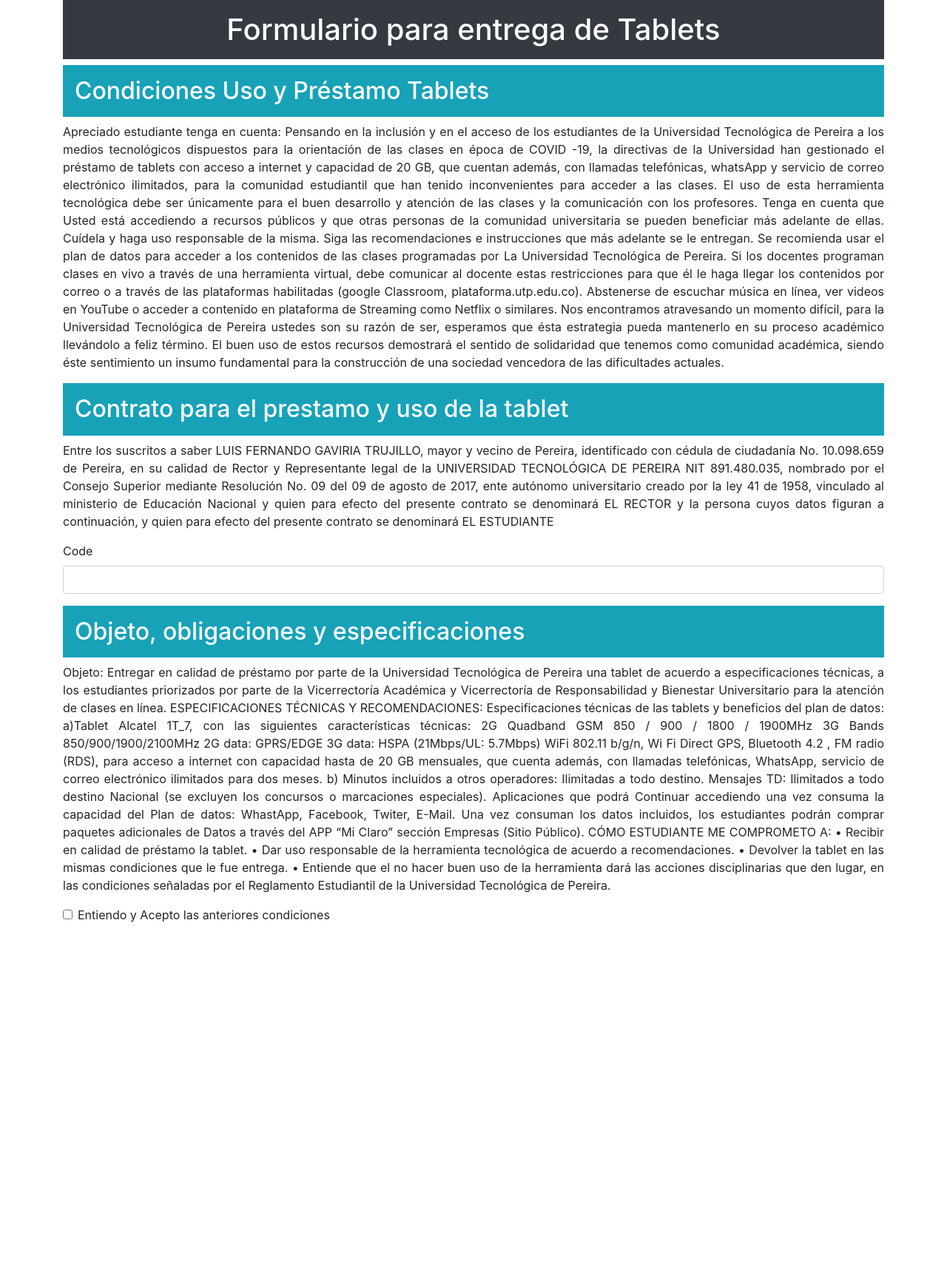
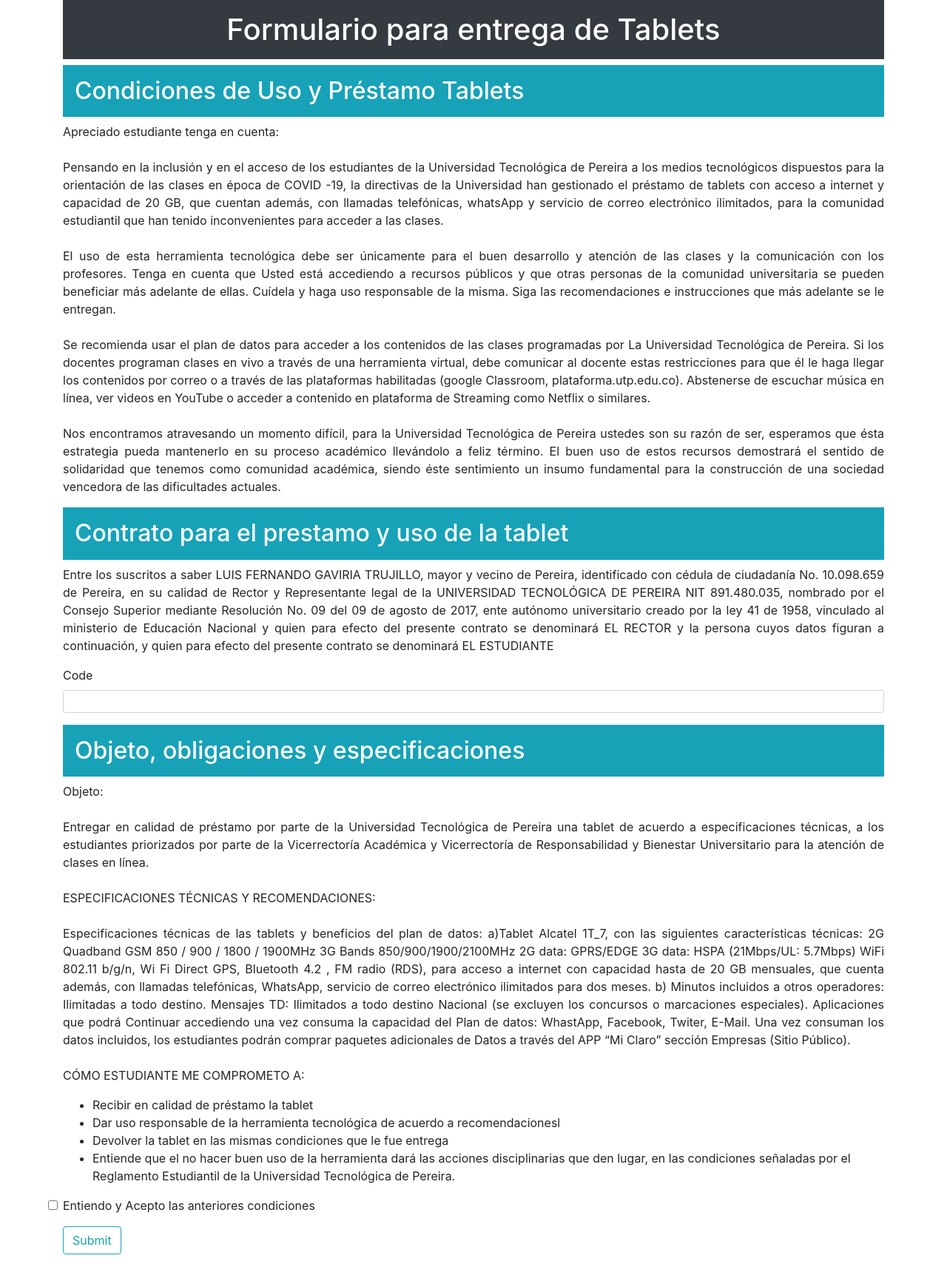
Before and after one commit to daduque/CorreosJS, a plain HTML site: page index.html in a window 1280 px wide. Shown: the whole page at 74% size. Before the commit the page ends 1265 px from the top, so only its background shows below. Drawn offline with nearby package versions, Linux system fonts and the light colour scheme.

Commit message:
Some corrections on styles

```diff
--- a/index.html
+++ b/index.html
@@ -14,15 +14,15 @@
     <div class="container">
         <h1 class="p-3 mb-2 bg-dark text-white d-flex justify-content-center">Formulario para entrega de Tablets</h1>
         <section>
-            <h2 class="p-3 mb-2 bg-info text-white">Condiciones Uso y Préstamo Tablets</h2>
-            <p class="text-justify">Apreciado estudiante tenga en cuenta:
+            <h2 class="p-3 mb-2 bg-info text-white">Condiciones de Uso y Préstamo Tablets</h2>
+            <p class="text-justify">Apreciado estudiante tenga en cuenta: <br><br>
 
                 Pensando en la inclusión y en el acceso de los estudiantes de la Universidad Tecnológica de Pereira a los medios tecnológicos dispuestos para la orientación de las clases en época de COVID -19, la directivas de la Universidad han gestionado el préstamo de  tablets con acceso a internet y capacidad de 20 GB, que cuentan además, con llamadas telefónicas, whatsApp y servicio de correo electrónico ilimitados, para la comunidad estudiantil que han tenido inconvenientes para acceder a las clases.
-
+                <br><br>
                 El uso de esta herramienta tecnológica debe ser únicamente para el buen desarrollo y atención  de las clases y la comunicación con los profesores. Tenga en cuenta que Usted está accediendo a recursos públicos y que otras personas de la comunidad universitaria se pueden beneficiar más adelante de ellas. Cuídela y haga uso responsable de la misma. Siga las recomendaciones e instrucciones que más adelante se le entregan.
-
+                <br><br>
                 Se recomienda usar el plan de datos para acceder a los contenidos de las clases programadas por La Universidad Tecnológica de Pereira. Si los docentes programan clases en vivo a través de una herramienta virtual, debe comunicar al docente estas restricciones para que él le haga llegar los contenidos por correo o a través de las plataformas habilitadas (google Classroom, plataforma.utp.edu.co). Abstenerse de escuchar música en línea, ver videos en YouTube o acceder a contenido en plataforma de Streaming como Netflix o similares.
-
+                <br><br>
                 Nos encontramos atravesando un momento difícil,  para la Universidad Tecnológica de Pereira ustedes son su razón de ser, esperamos que ésta estrategia pueda mantenerlo en su proceso académico llevándolo a feliz término. El buen uso de estos recursos demostrará el sentido de solidaridad que tenemos como comunidad académica, siendo éste sentimiento un insumo fundamental para la construcción de una sociedad vencedora de las dificultades actuales.</p>
 
         </section>
@@ -32,7 +32,7 @@
                 <p class="text-justify">Entre los suscritos a saber LUIS FERNANDO GAVIRIA TRUJILLO, mayor y vecino de Pereira, identificado con cédula de ciudadanía No. 10.098.659 de Pereira, en su calidad de Rector y Representante legal de la UNIVERSIDAD TECNOLÓGICA DE PEREIRA NIT 891.480.035, nombrado por el Consejo Superior mediante Resolución No. 09 del 09 de agosto de 2017, ente autónomo universitario creado por la ley 41 de 1958, vinculado al ministerio de Educación Nacional y quien para efecto del presente contrato se denominará EL RECTOR y la persona cuyos datos figuran a continuación, y quien para efecto del presente contrato se denominará EL ESTUDIANTE </p>
                     <div class="form-group">
                         <label for="code">Code</label><br>
-                        <input  class="rounded-sm form-control" id="code" type="text" autocomplete="off">
+                        <input  class="rounded-sm form-control form-control-sm" id="code" type="text" autocomplete="off">
 
                     </div>
                     <div id="dataImport" class="form-group">
@@ -43,27 +43,32 @@
             </section>
             <section>
                 <h2 class="p-3 mb-2 bg-info text-white">Objeto, obligaciones y especificaciones</h2>
-                <p class="text-justify">Objeto:
+                <p class="text-justify">Objeto: <br><br>
 
                 Entregar en calidad de préstamo por parte de la Universidad Tecnológica de Pereira una tablet de acuerdo a especificaciones técnicas, a los estudiantes priorizados por parte de la Vicerrectoría Académica y Vicerrectoría de Responsabilidad y Bienestar Universitario para la atención de clases en línea.
+                <br><br>
+                ESPECIFICACIONES TÉCNICAS Y RECOMENDACIONES:
+                <br><br>
+                Especificaciones técnicas de las tablets y beneficios del plan de datos: a)Tablet Alcatel 1T_7, con las siguientes características técnicas: 2G Quadband GSM 850 / 900 / 1800 / 1900MHz 3G Bands 850/900/1900/2100MHz 2G data: GPRS/EDGE 3G data: HSPA (21Mbps/UL: 5.7Mbps) WiFi 802.11 b/g/n, Wi Fi Direct GPS, Bluetooth 4.2 , FM radio (RDS), para acceso a internet con capacidad hasta de 20 GB mensuales, que cuenta además, con llamadas telefónicas, WhatsApp, servicio de correo electrónico ilimitados para dos meses. b) Minutos incluidos a otros operadores: Ilimitadas a todo destino. Mensajes TD: Ilimitados a todo destino Nacional (se excluyen los concursos o marcaciones especiales). Aplicaciones que podrá Continuar accediendo una vez  consuma la capacidad del Plan de datos: WhastApp, Facebook, Twiter, E-Mail. Una vez consuman los datos incluidos, los estudiantes podrán comprar paquetes adicionales de Datos a través del APP “Mi Claro” sección Empresas (Sitio Público).
+                <br><br>
+                CÓMO ESTUDIANTE ME COMPROMETO A:
+                    <ul>
+                        <li>Recibir en calidad de préstamo la tablet</li>
+                        <li>Dar uso responsable de la herramienta tecnológica de acuerdo a recomendacionesl</li>
+                        <li>Devolver la tablet en las mismas condiciones que le fue entrega</li>
+                        <li>Entiende que el no hacer buen uso  de la herramienta dará las acciones disciplinarias que den lugar, en las condiciones señaladas por el Reglamento Estudiantil de la Universidad Tecnológica de Pereira.</li>
 
-                ESPECIFICACIONES TÉCNICAS Y RECOMENDACIONES:
+                    </ul>
+                </p>
 
-                Especificaciones técnicas de las tablets y beneficios del plan de datos: a)Tablet Alcatel 1T_7, con las siguientes características técnicas: 2G Quadband GSM 850 / 900 / 1800 / 1900MHz 3G Bands 850/900/1900/2100MHz 2G data: GPRS/EDGE 3G data: HSPA (21Mbps/UL: 5.7Mbps) WiFi 802.11 b/g/n, Wi Fi Direct GPS, Bluetooth 4.2 , FM radio (RDS), para acceso a internet con capacidad hasta de 20 GB mensuales, que cuenta además, con llamadas telefónicas, WhatsApp, servicio de correo electrónico ilimitados para dos meses. b) Minutos incluidos a otros operadores: Ilimitadas a todo destino. Mensajes TD: Ilimitados a todo destino Nacional (se excluyen los concursos o marcaciones especiales). Aplicaciones que podrá Continuar accediendo una vez  consuma la capacidad del Plan de datos: WhastApp, Facebook, Twiter, E-Mail. Una vez consuman los datos incluidos, los estudiantes podrán comprar paquetes adicionales de Datos a través del APP “Mi Claro” sección Empresas (Sitio Público).
-
-                CÓMO ESTUDIANTE ME COMPROMETO A:
-
-                •	Recibir en calidad de préstamo la tablet.
-                •	Dar uso responsable de la herramienta tecnológica de acuerdo a recomendaciones.
-                •	Devolver la tablet en las mismas condiciones que le fue entrega.
-                •	Entiende que el no hacer buen uso  de la herramienta dará las acciones disciplinarias que den lugar, en las condiciones señaladas por el Reglamento Estudiantil de la Universidad Tecnológica de Pereira.</p>
-
-                <div class="form-group form-check">
+                <div class="form-group">
                     <input class="form-check-input" type="checkbox" value="" id="acceptConditions">
                     <label class="form-check-label" for="acceptConditions">
                         Entiendo y Acepto las anteriores condiciones
                     </label>
                 </div>
+
+                <button type="submit" class="btn btn-outline-info">Submit</button>
         </section>
     </form>
 
--- a/index.js
+++ b/index.js
@@ -60,7 +60,7 @@ export const callData = (id) => {
                 input.value = d[1];
                 input.type = 'text';
                 input.autocomplete = 'off';
-                input.setAttribute('class', 'rounded-sm form-control');
+                input.setAttribute('class', 'rounded-sm form-control form-control-sm');
                 dataImportArea.appendChild(input);
 
 
--- a/style.css
+++ b/style.css
@@ -1,3 +1,4 @@
 body{
     font-family: sans-serif;
+    padding-bottom: 2em;
 }
```
Lines whose indentation alone changed are shown as unchanged.
